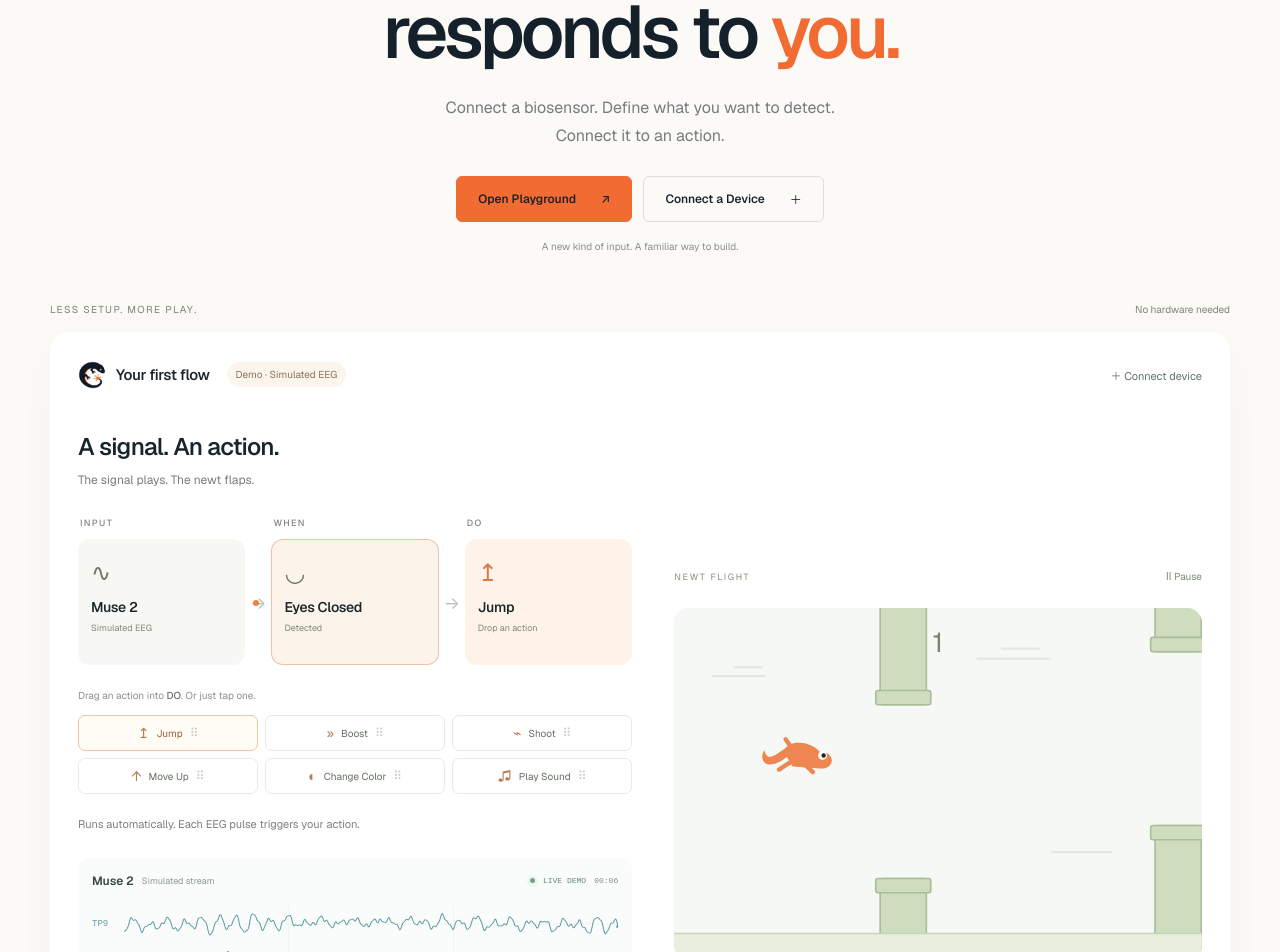
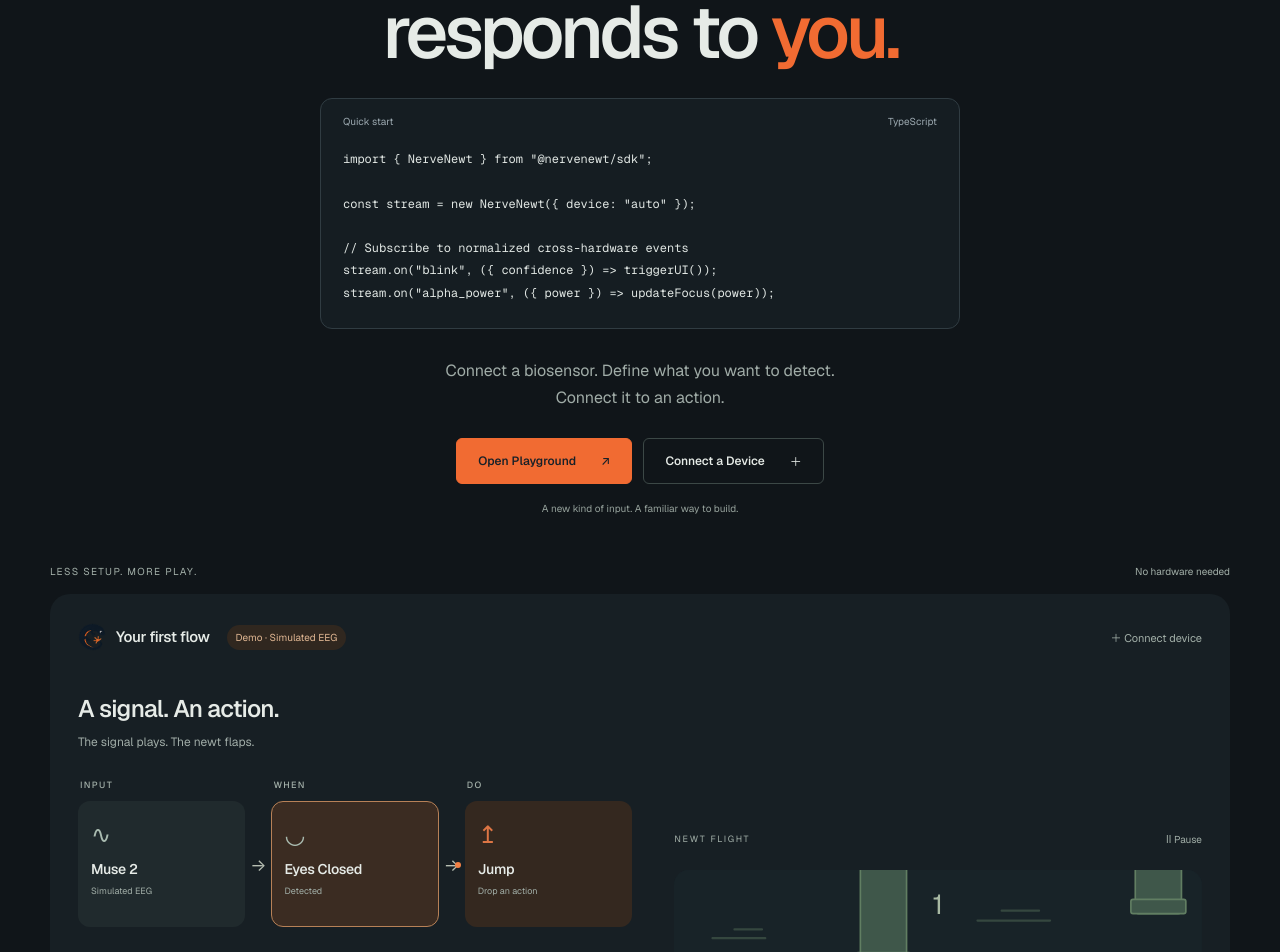
Before and after one commit to sarthakjena05/nervenewt, a React (Vite) app: page / in a window 1280 px wide. Shown: the part 280-1232 px from the top of the page. Built offline with nearby package versions, Linux system fonts and the light colour scheme.

Commit message:
Add lightweight SDK hero example and restore dark theme and FAQ

```diff
--- a/src/App.jsx
+++ b/src/App.jsx
@@ -1,6 +1,7 @@
 import React, { useState } from "react";
 import Brand from "./components/Brand";
 import Hero from "./components/Hero";
+import FAQ from "./components/FAQ";
 import {
   BodyInput,
   HowItWorks,
@@ -15,6 +16,7 @@ import DeviceModal from "./components/playground/DeviceModal";
 import { SimulatorProvider } from "./providers/SimulatorProvider";
 import "./styles/site.css";
 import "./styles/playground.css";
+import "./styles/dark.css";
 
 export default function App() {
   const [deviceOpen, setDeviceOpen] = useState(false);
@@ -50,6 +52,7 @@ export default function App() {
         <DeveloperSection />
         <Integrations />
         <Validation />
+        <FAQ />
         <FinalCTA onConnect={openDevices} />
       </main>
       <footer className="site-footer container">
--- /dev/null
+++ b/src/components/FAQ.jsx
@@ -0,0 +1,39 @@
+import React from "react";
+const FAQ_ITEMS = [
+  {
+    q: "Is NerveNewt available to use yet",
+    a: "Not publicly. We're early and currently prototyping the interface with consumer EEG hardware like Muse 2. What's on this page is the direction, not a shipped product.",
+  },
+  {
+    q: "Do you make a headset",
+    a: "No. NerveNewt is a software layer, not hardware. The goal is to work with biosensing devices that already exist, not to build another one.",
+  },
+  {
+    q: "What hardware will it support",
+    a: "We're starting with EEG and designing toward EMG, ECG, and EOG. Support is planned, not guaranteed for any specific device yet.",
+  },
+  {
+    q: "Is this reading my thoughts or emotions",
+    a: "No. NerveNewt standardizes measurable signals like alpha band power or a detected blink into events. It doesn't infer thoughts, moods, or mental states.",
+  },
+  {
+    q: "Who is this for",
+    a: "Developers building applications on top of biosignal hardware, not consumers looking for an end user app.",
+  },
+];
+
+export default function FAQ() {
+  return (
+    <section className="faq section" aria-labelledby="faq-title">
+      <h2 id="faq-title">Questions, answered.</h2>
+      <div className="faq-list">
+        {FAQ_ITEMS.map((item) => (
+          <details key={item.q}>
+            <summary>{item.q}</summary>
+            <p>{item.a}</p>
+          </details>
+        ))}
+      </div>
+    </section>
+  );
+}
--- a/src/components/Hero.jsx
+++ b/src/components/Hero.jsx
@@ -1,4 +1,11 @@
 import React from "react";
+const sdkExample = `import { NerveNewt } from "@nervenewt/sdk";
+
+const stream = new NerveNewt({ device: "auto" });
+
+// Subscribe to normalized cross-hardware events
+stream.on("blink", ({ confidence }) => triggerUI());
+stream.on("alpha_power", ({ power }) => updateFocus(power));`;
 export function CTAButtons({ onConnect }) {
   return (
     <div className="cta-buttons">
@@ -22,6 +29,15 @@ export default function Hero({ onConnect }) {
         <br />
         responds to <span>you.</span>
       </h1>
+      <figure className="hero-code">
+        <figcaption>
+          <span>Quick start</span>
+          <span>TypeScript</span>
+        </figcaption>
+        <pre tabIndex={0} aria-label="NerveNewt SDK usage example">
+          <code>{sdkExample}</code>
+        </pre>
+      </figure>
       <p>
         Connect a biosensor. Define what you want to detect.{" "}
         <br className="desktop-break" /> Connect it to an action.
--- /dev/null
+++ b/src/styles/dark.css
@@ -0,0 +1,175 @@
+:root {
+  color-scheme: dark;
+  background: #101519;
+  color: #e6ebe7;
+  --muted: #a0aca7;
+}
+p,
+.muted {
+  color: #a0aca7;
+}
+.site-header nav,
+.hero .eyebrow,
+.contact-link {
+  color: #b2bcb7;
+}
+.hero-note,
+.section .eyebrow,
+.site-footer > span,
+.site-footer > small,
+.validation span,
+.platform-list small {
+  color: #96a29c;
+}
+.secondary {
+  border-color: #3c4846;
+  color: #e6ebe7;
+}
+.secondary:hover {
+  background: #202a2d;
+}
+.hero-code {
+  background: #151d22;
+  border-color: #303c42;
+}
+.playground {
+  background: #171f24;
+  color: #e6ebe7;
+  box-shadow: none;
+}
+.playground-intro,
+.connect-device,
+.flow-label,
+.flow-subtitle,
+.autoplay-note,
+.action-library > p,
+.action-library strong,
+.flight-heading,
+.flight-heading button,
+.flight-instructions {
+  color: #a2afa8;
+}
+.demo-badge {
+  background: #30271f;
+  color: #e1b793;
+}
+.flow-block {
+  background: #202a2d;
+}
+.flow-icon {
+  color: #a9bbb0;
+}
+.flow-column:last-child .flow-block {
+  background: #34281f;
+}
+.flow-block.is-active,
+.flow-block.is-drop-target {
+  background: #3b2c22;
+  border-color: #b78157;
+}
+.action-chip {
+  background: #1c262a;
+  border-color: #36423f;
+  color: #c1cdc5;
+}
+.action-chip[aria-pressed="true"] {
+  background: #33281f;
+  border-color: #996d4c;
+  color: #edbd97;
+}
+.eeg-monitor {
+  background: #111a1f;
+}
+.eeg-header strong {
+  color: #d7e1da;
+}
+.eeg-source,
+.eeg-live time,
+.eeg-axis,
+.eeg-footer {
+  color: #99a99f;
+}
+.eeg-live {
+  color: #9ac9ab;
+}
+.eeg-channel svg path {
+  stroke: #2b3639;
+}
+.eeg-alpha {
+  background: #293536;
+}
+.flight-stage {
+  background: #182328;
+}
+.flight-stage svg > rect:first-child {
+  fill: #182328;
+}
+.flight-stage svg > path {
+  stroke: #35473f;
+}
+.flight-stage svg > g[fill="#cfddbf"] {
+  fill: #3f574a;
+  stroke: #617e62;
+}
+.flight-stage svg > rect[y="296"] {
+  fill: #2b3b31;
+}
+.flight-stage svg > text {
+  fill: #a8b9a3;
+}
+.flight-overlay {
+  background: #182328ed;
+  color: #dce6dc;
+}
+.device-modal,
+.skip-link {
+  background: #172126;
+  color: #e6ebe7;
+}
+.device-option {
+  border-color: #35413c;
+}
+.simulator-option {
+  background: #30271f;
+  border-color: #8c684d;
+}
+.device-tag,
+.modal-note,
+.simulator-option small {
+  color: #a5b2a9;
+}
+.close-button {
+  border-color: #52605b;
+}
+.faq {
+  max-width: 700px;
+  margin-inline: auto;
+}
+.faq h2 {
+  text-align: center;
+}
+.faq-list {
+  margin-top: 28px;
+}
+.faq details {
+  padding: 14px 0;
+}
+.faq summary {
+  cursor: pointer;
+  font-size: 15px;
+  line-height: 1.6;
+  color: #d6dfd9;
+}
+.faq summary::marker {
+  color: #bd865f;
+}
+.faq summary:focus-visible {
+  outline: 2px solid var(--orange);
+  outline-offset: 6px;
+  border-radius: 2px;
+}
+.faq details p {
+  padding: 12px 0 0 19px;
+  font-size: 13px;
+  max-width: 65ch;
+}
--- a/src/styles/site.css
+++ b/src/styles/site.css
@@ -179,6 +179,36 @@ pre {
   margin-inline: auto;
   font-size: 16px;
   line-height: 1.7;
+}
+.hero-code {
+  width: min(100%, 640px);
+  margin: 28px auto;
+  text-align: left;
+  background: #171e24;
+  color: #e1e7e4;
+  border: 1px solid #303a42;
+  border-radius: 12px;
+  overflow: hidden;
+}
+.hero-code figcaption {
+  display: flex;
+  justify-content: space-between;
+  gap: 16px;
+  padding: 16px 22px 0;
+  color: #9ca9b0;
+  font-size: 10px;
+}
+.hero-code pre {
+  margin: 0;
+  padding: 20px 22px 24px;
+  font-size: clamp(10px, 1.05vw, 12px);
+  line-height: 1.85;
+  overflow-x: auto;
+  tab-size: 2;
+}
+.hero-code pre:focus-visible {
+  outline: 2px solid var(--orange);
+  outline-offset: -3px;
 }
 .cta-buttons {
   display: flex;
```
